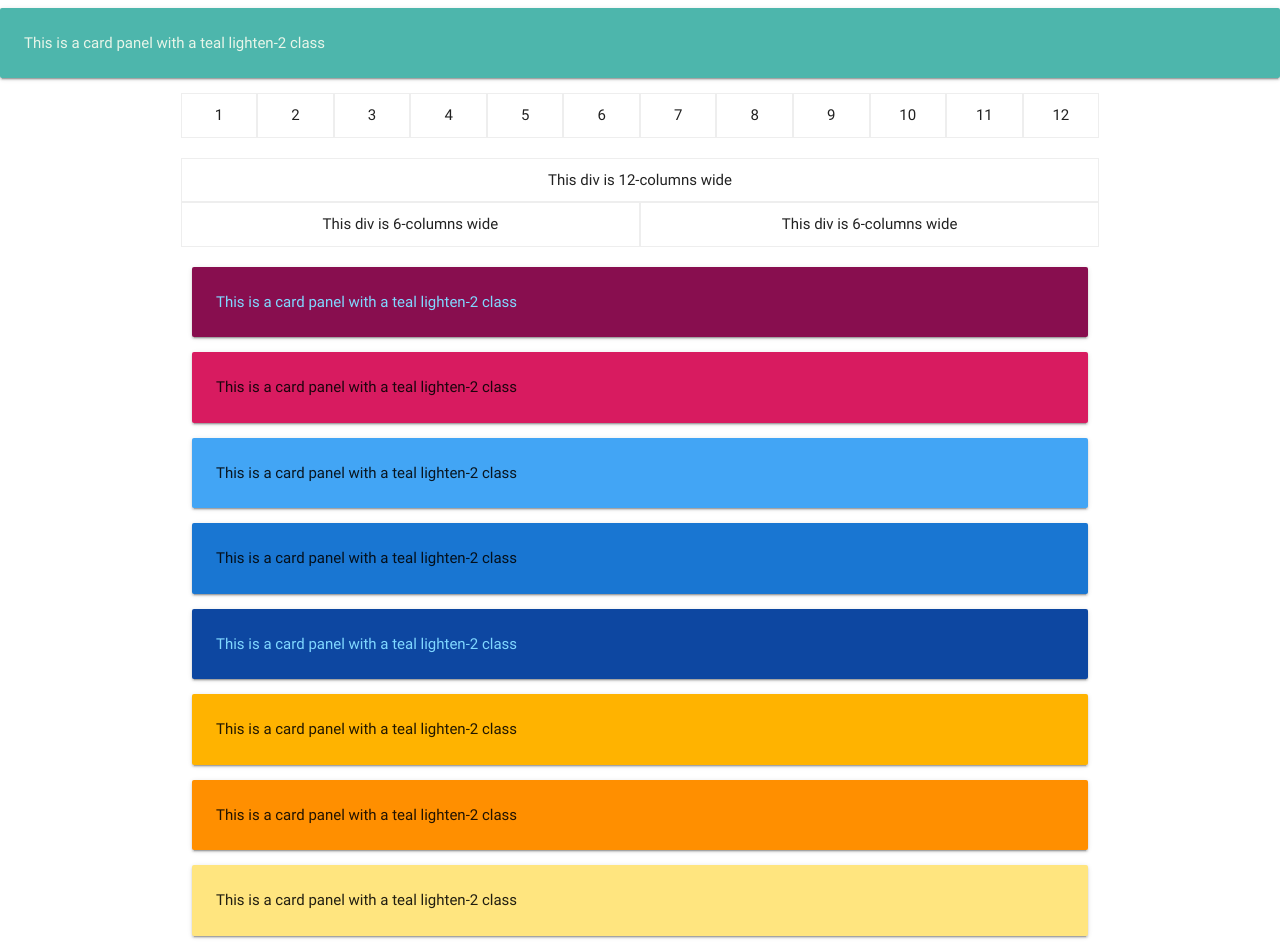
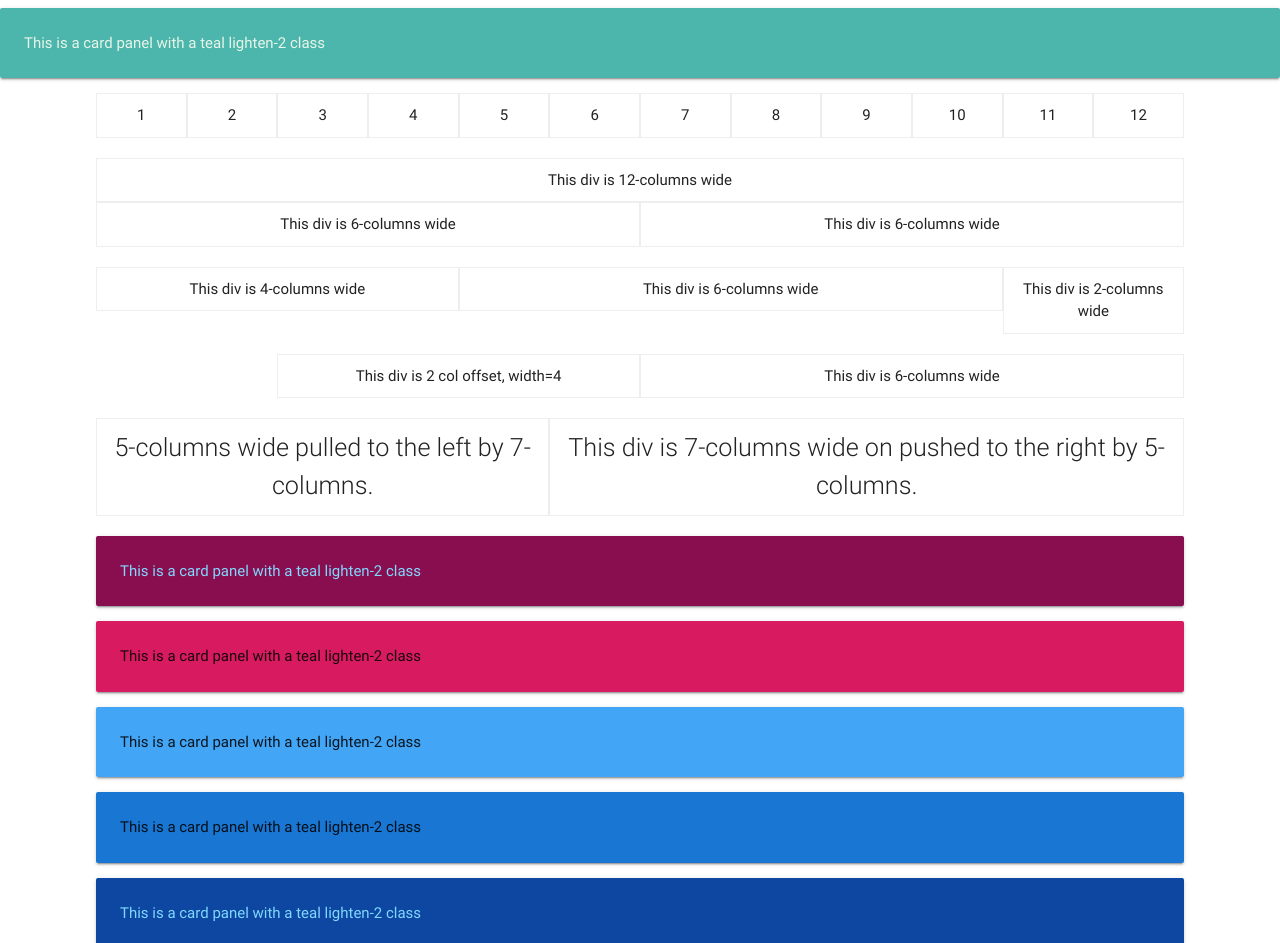
Before and after one commit to fivefishstudios/FCC-Portfolio-Style1, a website: page index.html in a window 1280 px wide. Shown: the top 943 px of the page. Drawn offline with nearby package versions, Linux system fonts and the light colour scheme; files that its build step writes are made by us from their sources.

Commit message:
playing with rows

```diff
--- a/css/portfolio.less
+++ b/css/portfolio.less
@@ -1,4 +1,11 @@
 
+.mycontainer{
+  /* This should be in a media query so we can control the width, depending on browser size.
+    The default 70% width of MaterializeCSS is too narrow for my taste.
+  */
+  width: 85%;
+  margin: auto;
+}
 .col {
   border: 1px solid #EEE;
   padding-top: 10px !important;
--- a/index.html
+++ b/index.html
@@ -18,7 +18,7 @@
         <span class="green-text text-lighten-5">This is a card panel with a teal lighten-2 class</span>
       </div>
 
-      <div class="container">
+      <div class="mycontainer">
 
         <div class="row">
           <div class="col s1">1</div>
@@ -39,6 +39,23 @@
           <div class="col s12">This div is 12-columns wide</div>
           <div class="col s6">This div is 6-columns wide</div>
           <div class="col s6">This div is 6-columns wide</div>
+        </div>
+
+        <div class="row">
+          <div class="col s4">This div is 4-columns wide</div>
+          <div class="col s6">This div is 6-columns wide</div>
+          <div class="col s2">This div is 2-columns wide</div>
+        </div>
+
+        <div class="row">
+          <div class="col offset-s2 s4">This div is 2 col offset, width=4</div>
+          <div class="col s6">This div is 6-columns wide</div>
+        </div>
+
+
+        <div class="row">
+          <div class="col s7 push-s5"><span class="flow-text">This div is 7-columns wide on pushed to the right by 5-columns.</span></div>
+          <div class="col s5 pull-s7"><span class="flow-text">5-columns wide pulled to the left by 7-columns.</span></div>
         </div>
 
 
```
